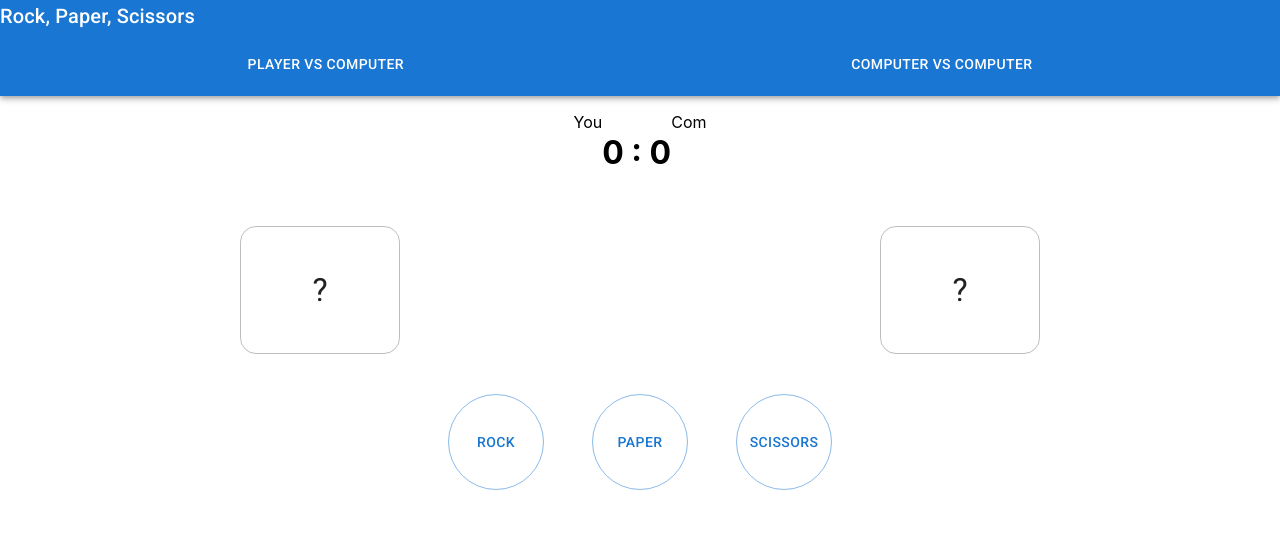
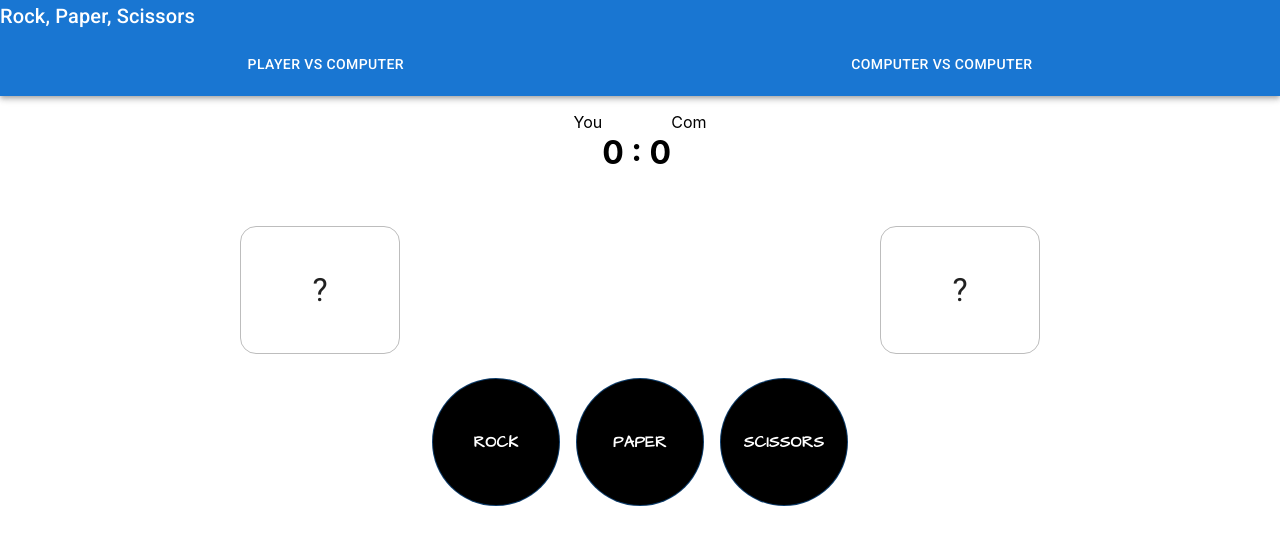
Before and after one commit to dkgian/aerq-rps, a React (Create React App) app: page / in a window 1280 px wide. Shown: the top 544 px of the page. Built offline with nearby package versions, Linux system fonts and the light colour scheme.

Commit message:
extract styled item button

```diff
--- /dev/null
+++ b/src/components/ItemButton.tsx
@@ -0,0 +1,39 @@
+import { Button } from '@mui/material'
+import { styled } from '@mui/system'
+
+type ItemButtonProps = {
+	label: string
+	onClick: () => void
+}
+
+const ItemButton = ({
+	label,
+	onClick,
+}: ItemButtonProps) => {
+	return (
+		<StyledButton
+			variant="outlined"
+			onClick={onClick}
+		>
+			{label}
+		</StyledButton>
+	)
+}
+
+const StyledButton = styled(Button)({
+	height: '8rem',
+	width: '8rem',
+	color: 'white',
+	margin: '0.5rem',
+	borderRadius: '50%',
+	backgroundColor: 'black',
+	fontSize: '1rem',
+	fontWeight: 'bold',
+	fontFamily: 'Architects Daughter',
+	'&:hover': {
+		backgroundColor: 'white',
+		color: 'black',
+	},
+})
+
+export default ItemButton
--- a/src/views/ComputerComputer.tsx
+++ b/src/views/ComputerComputer.tsx
@@ -1,9 +1,9 @@
 import { useState } from 'react'
-import { Grid, Button } from '@mui/material'
-import { styled } from '@mui/system'
+import { Grid } from '@mui/material'
 import Layout from '../components/Layout'
 import ScoreBoard from '../components/ScoreBoard'
 import SelectedItems from '../components/SelectedItems'
+import ItemButton from '../components/ItemButton'
 import {
 	getRandomItem,
 	getWinner,
@@ -90,22 +90,13 @@ const ComputerComputer = () => {
 				>
 					<ItemButton
 						key={'cc'}
-						variant="outlined"
+						label="Click"
 						onClick={() => clickComCom()}
-					>
-						Click
-					</ItemButton>
+					/>
 				</Grid>
 			</Grid>
 		</Layout>
 	)
 }
 
-const ItemButton = styled(Button)({
-	height: '5rem',
-	width: '5rem',
-	borderRadius: '50%',
-	alignSelf: 'flex-end',
-})
-
 export default ComputerComputer
--- a/src/views/PlayerComputer.tsx
+++ b/src/views/PlayerComputer.tsx
@@ -1,9 +1,10 @@
 import { useState } from 'react'
-import { Grid, Button } from '@mui/material'
+import { Grid } from '@mui/material'
 import { styled } from '@mui/system'
 import Layout from '../components/Layout'
 import SelectedItems from '../components/SelectedItems'
 import ScoreBoard from '../components/ScoreBoard'
+import ItemButton from '../components/ItemButton'
 import {
 	getRandomItem,
 	getWinner,
@@ -77,11 +78,9 @@ const PlayerComputer = () => {
 							return (
 								<ItemButton
 									key={item.label}
-									variant="outlined"
+									label={item.label}
 									onClick={() => chooseItem(item)}
-								>
-									{item.label}
-								</ItemButton>
+								/>
 							)
 						})}
 				</FlexRowWrap>
@@ -89,14 +88,6 @@ const PlayerComputer = () => {
 		</Layout>
 	)
 }
-
-const ItemButton = styled(Button)({
-	height: '6rem',
-	width: '6rem',
-	borderRadius: '50%',
-	alignSelf: 'flex-end',
-	margin: '1.5rem',
-})
 
 const FlexRowWrap = styled(Grid)({
 	display: 'flex',
```
